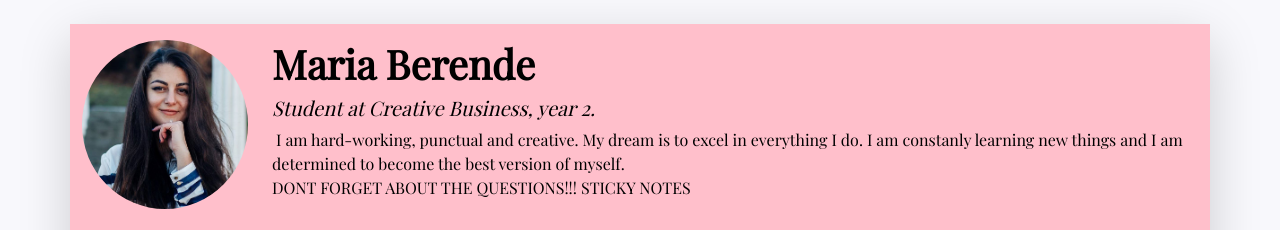
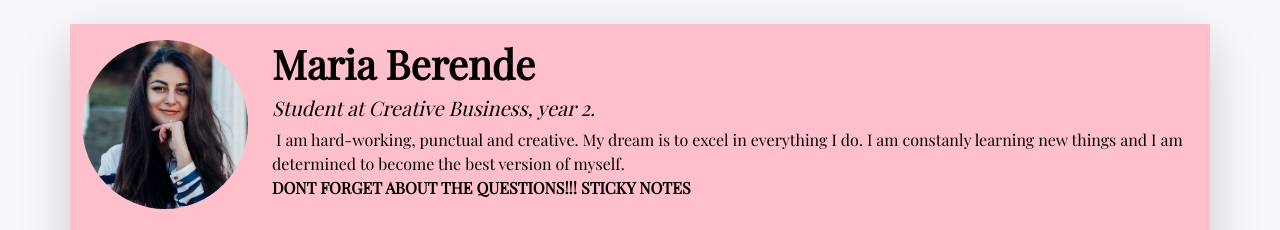
Before and after one commit to MariaBerende/cv, a plain HTML site: page index.html in a window 1280 px wide. Shown: the top 230 px of the page. Drawn offline with nearby package versions, Linux system fonts and the light colour scheme.

Commit message:
strong intrebari

```diff
--- a/index.html
+++ b/index.html
@@ -60,7 +60,7 @@
         <div class="col-12 col-sm-8 col-md-9 col-lg-10 my-3 header-content">
           <h1 class="fw-bolder">Maria  Berende&nbsp;</h1>
           <h5 class="fst-italic tagline">Student at Creative Business, year 2.</h5>
-          <p>&nbsp;I am hard-working, punctual and creative. My dream is to excel in everything I do. I am constanly learning new things and I am determined to become the best version of myself. <br>DONT FORGET ABOUT THE QUESTIONS!!! STICKY NOTES</p>
+          <p>&nbsp;I am hard-working, punctual and creative. My dream is to excel in everything I do. I am constanly learning new things and I am determined to become the best version of myself. <br> <strong>DONT FORGET ABOUT THE QUESTIONS!!! STICKY NOTES</strong></p>
         </div>
       </header>
 
```
